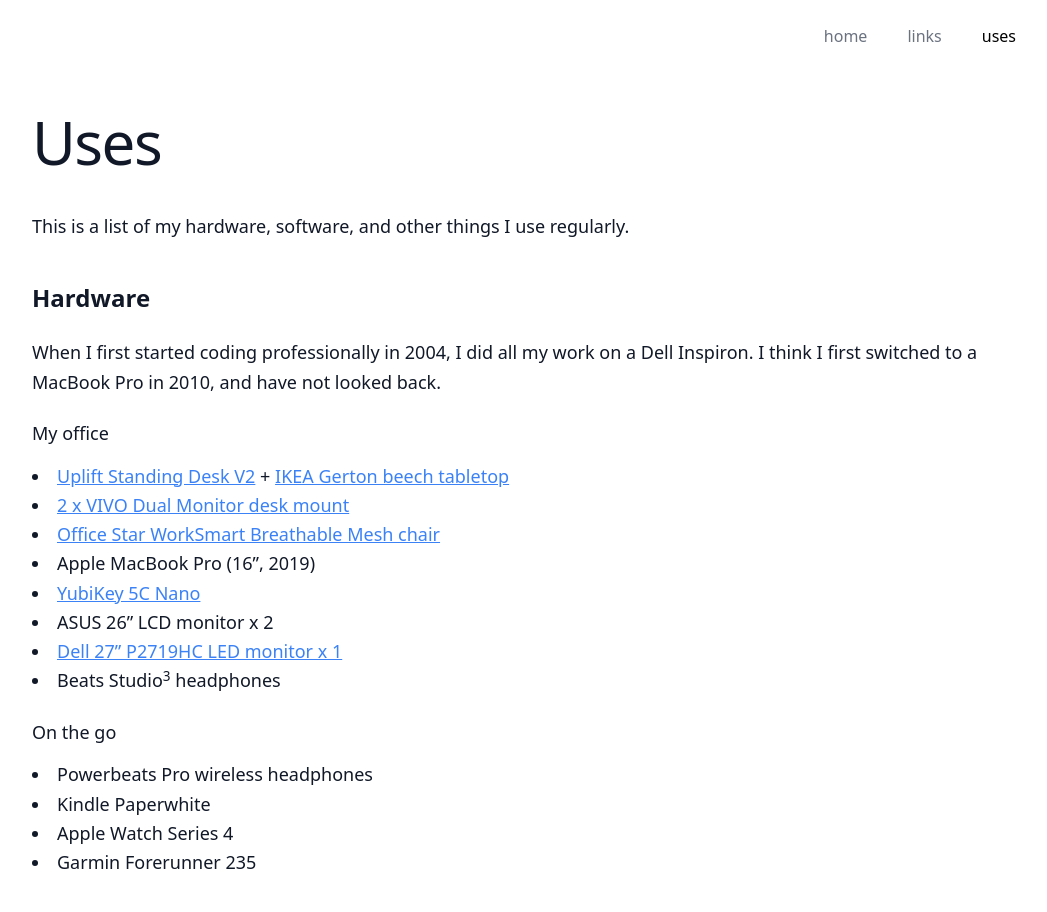
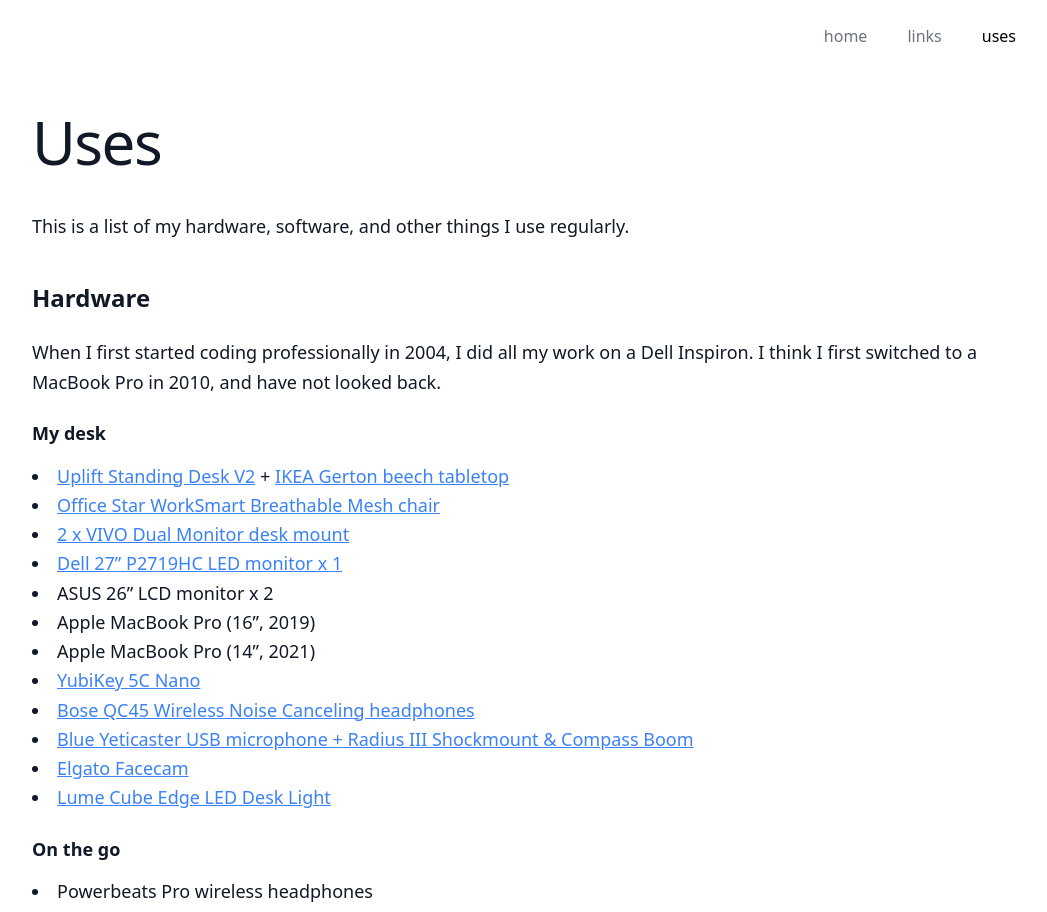
Before and after one commit to needcaffeine/vicvijayakumar.com, a Next.js app: page /uses in a window 1280 px wide. Shown: the top 912 px of the page, without its empty margins (112-1159 px from the left). Built offline with nearby package versions, Linux system fonts and the light colour scheme; no server answers; a web font is replaced by a local one.

Commit message:
feat: update uses page with new desk equipment

```diff
--- a/pages/uses.tsx
+++ b/pages/uses.tsx
@@ -20,7 +20,7 @@
                         not looked back.
                     </p>
 
-                    <h4>My office</h4>
+                    <h4>My desk</h4>
                     <ul>
                         <li>
                             <a
@@ -41,6 +41,15 @@
                         </li>
                         <li>
                             <a
+                                href="https://www.costco.com/office-star-worksmart-breathable-mesh-seat-and-back-managers-chair.product.100311431.html"
+                                rel="noopener noreferrer"
+                                target="_blank"
+                            >
+                                Office Star WorkSmart Breathable Mesh chair
+                            </a>
+                        </li>
+                        <li>
+                            <a
                                 href="https://www.amazon.com/gp/product/B009S750LA"
                                 rel="noopener noreferrer"
                                 target="_blank"
@@ -50,14 +59,16 @@
                         </li>
                         <li>
                             <a
-                                href="https://www.costco.com/office-star-worksmart-breathable-mesh-seat-and-back-managers-chair.product.100311431.html"
+                                href="https://www.amazon.com/Dell-P2719HC-Monitor-Full-1080p/dp/B07GDR6TJJ"
                                 rel="noopener noreferrer"
                                 target="_blank"
                             >
-                                Office Star WorkSmart Breathable Mesh chair
+                                Dell 27&rdquo; P2719HC LED monitor x 1
                             </a>
                         </li>
+                        <li>ASUS 26&rdquo; LCD monitor x 2</li>
                         <li>Apple MacBook Pro (16&rdquo;, 2019)</li>
+                        <li>Apple MacBook Pro (14&rdquo;, 2021)</li>
                         <li>
                             <a
                                 href="https://www.yubico.com/product/yubikey-5c-nano"
@@ -67,18 +78,42 @@
                                 YubiKey 5C Nano
                             </a>
                         </li>
-                        <li>ASUS 26&rdquo; LCD monitor x 2</li>
                         <li>
                             <a
-                                href="https://www.amazon.com/Dell-P2719HC-Monitor-Full-1080p/dp/B07GDR6TJJ"
+                                href="https://www.amazon.com/Bose-QuietComfort-45-Bluetooth-Canceling-Headphones/dp/B098FKXT8L"
                                 rel="noopener noreferrer"
                                 target="_blank"
                             >
-                                Dell 27&rdquo; P2719HC LED monitor x 1
+                                Bose QC45 Wireless Noise Canceling headphones
                             </a>
                         </li>
                         <li>
-                            Beats Studio<sup>3</sup> headphones
+                            <a
+                                href="https://www.amazon.com/gp/product/B078MHS3SC/"
+                                rel="noopener noreferrer"
+                                target="_blank"
+                            >
+                                Blue Yeticaster USB microphone + Radius III Shockmount &amp; Compass
+                                Boom
+                            </a>
+                        </li>
+                        <li>
+                            <a
+                                href="https://www.amazon.com/gp/product/B0973DV11T/"
+                                rel="noopener noreferrer"
+                                target="_blank"
+                            >
+                                Elgato Facecam
+                            </a>
+                        </li>
+                        <li>
+                            <a
+                                href="https://www.amazon.com/gp/product/B09DKF5ST1/"
+                                rel="noopener noreferrer"
+                                target="_blank"
+                            >
+                                Lume Cube Edge LED Desk Light
+                            </a>
                         </li>
                     </ul>
 
@@ -129,6 +164,7 @@
                     <h4>Other applications that are always open</h4>
                     <ul>
                         <li>Apple Music</li>
+                        <li>Descript</li>
                         <li>Discord</li>
                         <li>Docker</li>
                         <li>Fig</li>
@@ -138,12 +174,12 @@
                             KeepingYouAwake - prevents my Mac from going to sleep when I&rsquo;m
                             making lunch
                         </li>
-                        <li>Notion</li>
-                        <li>Otter.ai</li>
+                        <li>Obsidian</li>
                         <li>Postman</li>
                         <li>Sequel Ace</li>
                         <li>Slack</li>
                         <li>Spectacle - window management</li>
+                        <li>WhatsApp</li>
                     </ul>
 
                     <h3 id="shoes">My shoes</h3>
--- a/styles/main.css
+++ b/styles/main.css
@@ -32,7 +32,7 @@
 }
 
 .uses h4 {
-    @apply mt-4 mb-2 text-lg font-medium leading-snug;
+    @apply mt-4 mb-2 text-lg font-bold leading-snug;
 }
 
 p, ul {
```
Also changed, not shown: 1 other file (tests, documents, lock files or other folders).
